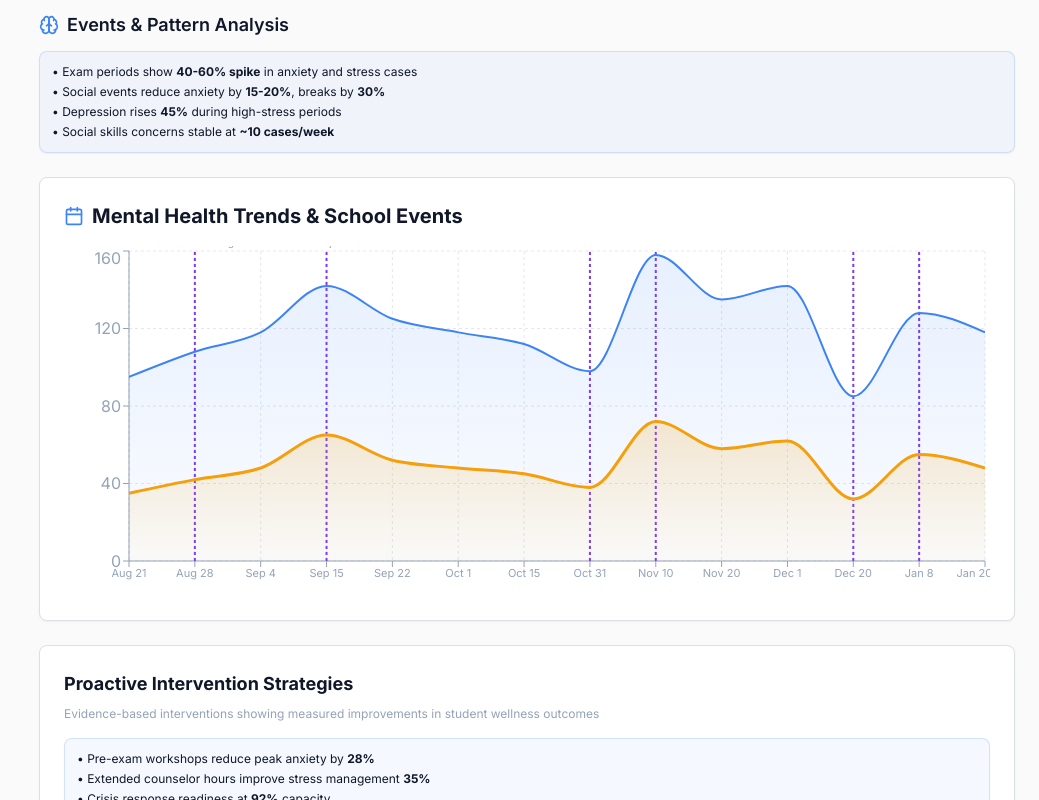
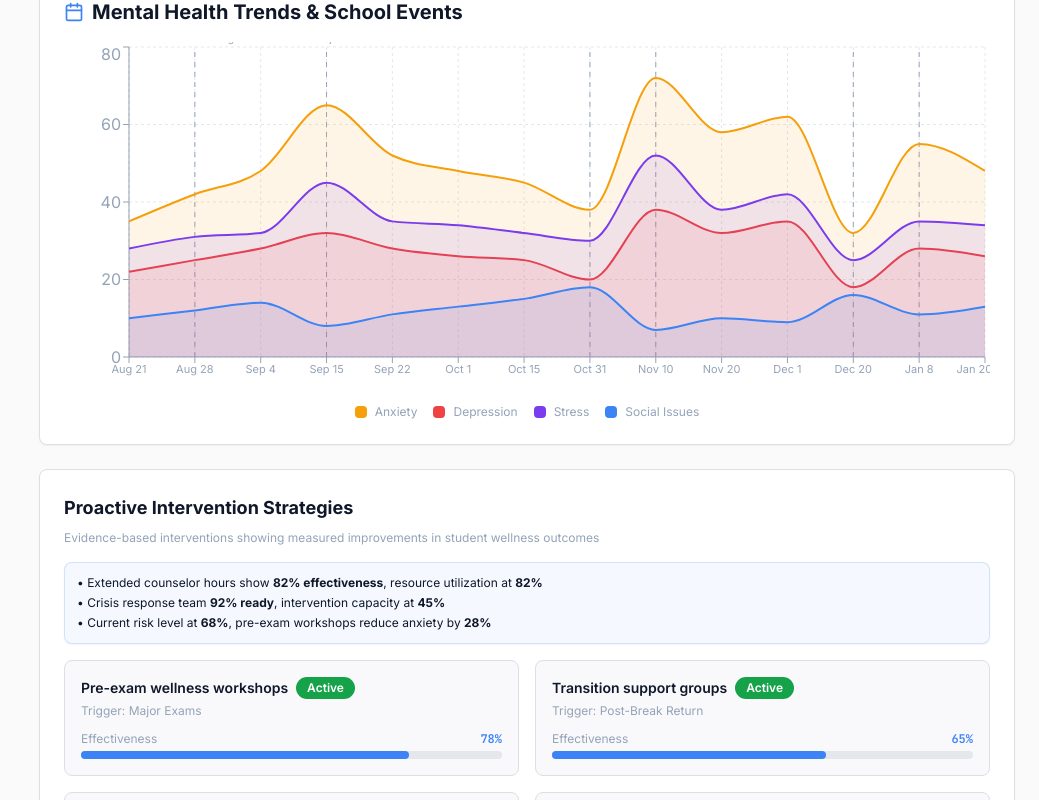
Before and after one commit to ViTheaAI/vithea-mindscape-guardian, a React (Vite) app: page / in a window 1280 px wide. Shown: the part 1480-2280 px from the top of the page, without its empty margins (241-1280 px from the left). Built offline with nearby package versions, Linux system fonts and the light colour scheme; the HTML template or start-up script is replaced by a standard one.

Commit message:
Refine visualizations and data filtering

```diff
--- a/src/components/dashboard/EventsTimeline.tsx
+++ b/src/components/dashboard/EventsTimeline.tsx
@@ -67,19 +67,19 @@ const EventsTimeline = ({ filters }: EventsTimelineProps) => {
   // Mental health trend data aligned with events
   const trendData = [
     { date: 'Aug 21', anxiety: 35, depression: 22, stress: 28, social: 10, total: 95, event: null, eventDesc: null },
-    { date: 'Aug 28', anxiety: 42, depression: 25, stress: 31, social: 10, total: 108, event: 'School Year Begins', eventDesc: 'Initial adjustment period' },
-    { date: 'Sep 4', anxiety: 48, depression: 28, stress: 32, social: 10, total: 118, event: null, eventDesc: null },
-    { date: 'Sep 15', anxiety: 65, depression: 32, stress: 35, social: 10, total: 142, event: 'First Major Exams', eventDesc: 'Increased stress and anxiety' },
-    { date: 'Sep 22', anxiety: 52, depression: 28, stress: 35, social: 10, total: 125, event: null, eventDesc: null },
-    { date: 'Oct 1', anxiety: 48, depression: 26, stress: 34, social: 10, total: 118, event: null, eventDesc: null },
-    { date: 'Oct 15', anxiety: 45, depression: 25, stress: 32, social: 10, total: 112, event: null, eventDesc: null },
-    { date: 'Oct 31', anxiety: 38, depression: 20, stress: 30, social: 10, total: 98, event: 'Halloween Event', eventDesc: 'Social bonding activities' },
-    { date: 'Nov 10', anxiety: 72, depression: 38, stress: 38, social: 10, total: 158, event: 'Midterm Exams', eventDesc: 'Peak academic stress period' },
-    { date: 'Nov 20', anxiety: 58, depression: 32, stress: 35, social: 10, total: 135, event: null, eventDesc: null },
-    { date: 'Dec 1', anxiety: 62, depression: 35, stress: 35, social: 10, total: 142, event: null, eventDesc: null },
-    { date: 'Dec 20', anxiety: 32, depression: 18, stress: 25, social: 10, total: 85, event: 'Winter Break', eventDesc: 'Stress relief and recovery' },
-    { date: 'Jan 8', anxiety: 55, depression: 28, stress: 35, social: 10, total: 128, event: 'Return to School', eventDesc: 'Post-holiday adjustment' },
-    { date: 'Jan 20', anxiety: 48, depression: 26, stress: 34, social: 10, total: 118, event: null, eventDesc: null },
+    { date: 'Aug 28', anxiety: 42, depression: 25, stress: 31, social: 12, total: 110, event: 'School Year Begins', eventDesc: 'Initial adjustment period' },
+    { date: 'Sep 4', anxiety: 48, depression: 28, stress: 32, social: 14, total: 122, event: null, eventDesc: null },
+    { date: 'Sep 15', anxiety: 65, depression: 32, stress: 45, social: 8, total: 150, event: 'First Major Exams', eventDesc: 'Increased stress and anxiety' },
+    { date: 'Sep 22', anxiety: 52, depression: 28, stress: 35, social: 11, total: 126, event: null, eventDesc: null },
+    { date: 'Oct 1', anxiety: 48, depression: 26, stress: 34, social: 13, total: 121, event: null, eventDesc: null },
+    { date: 'Oct 15', anxiety: 45, depression: 25, stress: 32, social: 15, total: 117, event: null, eventDesc: null },
+    { date: 'Oct 31', anxiety: 38, depression: 20, stress: 30, social: 18, total: 106, event: 'Halloween Event', eventDesc: 'Social bonding activities' },
+    { date: 'Nov 10', anxiety: 72, depression: 38, stress: 52, social: 7, total: 169, event: 'Midterm Exams', eventDesc: 'Peak academic stress period' },
+    { date: 'Nov 20', anxiety: 58, depression: 32, stress: 38, social: 10, total: 138, event: null, eventDesc: null },
+    { date: 'Dec 1', anxiety: 62, depression: 35, stress: 42, social: 9, total: 148, event: null, eventDesc: null },
+    { date: 'Dec 20', anxiety: 32, depression: 18, stress: 25, social: 16, total: 91, event: 'Winter Break', eventDesc: 'Stress relief and recovery' },
+    { date: 'Jan 8', anxiety: 55, depression: 28, stress: 35, social: 11, total: 129, event: 'Return to School', eventDesc: 'Post-holiday adjustment' },
+    { date: 'Jan 20', anxiety: 48, depression: 26, stress: 34, social: 13, total: 121, event: null, eventDesc: null },
   ];
 
   // Intervention strategies based on patterns
@@ -133,10 +133,10 @@ const EventsTimeline = ({ filters }: EventsTimelineProps) => {
       {/* Concise Summary */}
       <Card className="bg-primary/5 border border-primary/20 p-3">
         <ul className="text-xs text-foreground space-y-1">
-          <li>• Exam periods show <strong>40-60% spike</strong> in anxiety and stress cases</li>
-          <li>• Social events reduce anxiety by <strong>15-20%</strong>, breaks by <strong>30%</strong></li>
-          <li>• Depression rises <strong>45%</strong> during high-stress periods</li>
-          <li>• Social skills concerns stable at <strong>~10 cases/week</strong></li>
+          <li>• <strong>Stress</strong> peaks at 52 cases during midterms, <strong>anxiety</strong> reaches 72 cases</li>
+          <li>• <strong>Depression</strong> rises 73% during high-stress periods (38 cases at peak)</li>
+          <li>• <strong>Social concerns</strong> drop to 7-8 during exams, increase to 16-18 during positive events</li>
+          <li>• Winter break reduces <strong>all concerns by 40-50%</strong></li>
         </ul>
       </Card>
 
@@ -151,16 +151,6 @@ const EventsTimeline = ({ filters }: EventsTimelineProps) => {
 
         <ResponsiveContainer width="100%" height={350}>
           <AreaChart data={trendData}>
-            <defs>
-              <linearGradient id="anxietyGradient" x1="0" y1="0" x2="0" y2="1">
-                <stop offset="5%" stopColor="hsl(var(--warning))" stopOpacity={0.3}/>
-                <stop offset="95%" stopColor="hsl(var(--warning))" stopOpacity={0.05}/>
-              </linearGradient>
-              <linearGradient id="totalGradient" x1="0" y1="0" x2="0" y2="1">
-                <stop offset="5%" stopColor="hsl(var(--primary))" stopOpacity={0.2}/>
-                <stop offset="95%" stopColor="hsl(var(--primary))" stopOpacity={0.05}/>
-              </linearGradient>
-            </defs>
             <CartesianGrid strokeDasharray="3 3" stroke="hsl(var(--border))" />
             <XAxis
               dataKey="date"
@@ -188,8 +178,8 @@ const EventsTimeline = ({ filters }: EventsTimelineProps) => {
                       )}
                       <p className="text-sm font-semibold mb-1">Total Cases: <strong>{data.total}</strong></p>
                       <div className="space-y-0.5 text-xs">
-                        <p>Anxiety: <strong className="text-chart-red">{data.anxiety}</strong></p>
-                        <p>Depression: <strong className="text-chart-amber">{data.depression}</strong></p>
+                        <p>Anxiety: <strong className="text-warning">{data.anxiety}</strong></p>
+                        <p>Depression: <strong className="text-critical">{data.depression}</strong></p>
                         <p>Stress: <strong className="text-chart-purple">{data.stress}</strong></p>
                         <p>Social: <strong className="text-chart-blue">{data.social}</strong></p>
                       </div>
@@ -205,9 +195,9 @@ const EventsTimeline = ({ filters }: EventsTimelineProps) => {
               <ReferenceLine
                 key={index}
                 x={event.date}
-                stroke="hsl(var(--chart-purple))"
-                strokeDasharray="3 3"
-                strokeWidth={2}
+                stroke="hsl(var(--muted-foreground))"
+                strokeDasharray="5 5"
+                strokeWidth={1}
               >
                 <Label
                   value={event.name.substring(0, 15)}
@@ -220,20 +210,57 @@ const EventsTimeline = ({ filters }: EventsTimelineProps) => {
 
             <Area
               type="monotone"
-              dataKey="total"
-              stroke="hsl(var(--primary))"
-              fill="url(#totalGradient)"
+              dataKey="anxiety"
+              stroke="hsl(var(--warning))"
+              fill="hsl(var(--warning))"
+              fillOpacity={0.1}
               strokeWidth={2}
             />
             <Area
               type="monotone"
-              dataKey="anxiety"
-              stroke="hsl(var(--warning))"
-              fill="url(#anxietyGradient)"
-              strokeWidth={3}
+              dataKey="depression"
+              stroke="hsl(var(--critical))"
+              fill="hsl(var(--critical))"
+              fillOpacity={0.1}
+              strokeWidth={2}
+            />
+            <Area
+              type="monotone"
+              dataKey="stress"
+              stroke="hsl(var(--chart-purple))"
+              fill="hsl(var(--chart-purple))"
+              fillOpacity={0.1}
+              strokeWidth={2}
+            />
+            <Area
+              type="monotone"
+              dataKey="social"
+              stroke="hsl(var(--chart-blue))"
+              fill="hsl(var(--chart-blue))"
+              fillOpacity={0.1}
+              strokeWidth={2}
             />
           </AreaChart>
         </ResponsiveContainer>
+
+        <div className="mt-3 flex flex-wrap justify-center gap-x-4 gap-y-2 text-xs">
+          <div className="flex items-center space-x-2">
+            <div className="w-3 h-3 bg-warning rounded"></div>
+            <span className="text-muted-foreground">Anxiety</span>
+          </div>
+          <div className="flex items-center space-x-2">
+            <div className="w-3 h-3 bg-critical rounded"></div>
+            <span className="text-muted-foreground">Depression</span>
+          </div>
+          <div className="flex items-center space-x-2">
+            <div className="w-3 h-3 bg-chart-purple rounded"></div>
+            <span className="text-muted-foreground">Stress</span>
+          </div>
+          <div className="flex items-center space-x-2">
+            <div className="w-3 h-3 bg-chart-blue rounded"></div>
+            <span className="text-muted-foreground">Social Issues</span>
+          </div>
+        </div>
       </Card>
 
       {/* Proactive Intervention Strategies with Effectiveness */}
@@ -246,9 +273,9 @@ const EventsTimeline = ({ filters }: EventsTimelineProps) => {
         {/* Summary */}
         <Card className="bg-primary/5 border border-primary/20 p-3 mb-4">
           <ul className="text-xs text-foreground space-y-1">
-            <li>• Pre-exam workshops reduce peak anxiety by <strong>28%</strong></li>
-            <li>• Extended counselor hours improve stress management <strong>35%</strong></li>
-            <li>• Crisis response readiness at <strong>92%</strong> capacity</li>
+            <li>• Extended counselor hours show <strong>82% effectiveness</strong>, resource utilization at <strong>82%</strong></li>
+            <li>• Crisis response team <strong>92% ready</strong>, intervention capacity at <strong>45%</strong></li>
+            <li>• Current risk level at <strong>68%</strong>, pre-exam workshops reduce anxiety by <strong>28%</strong></li>
           </ul>
         </Card>
 
--- a/src/components/dashboard/PopulationInsights.tsx
+++ b/src/components/dashboard/PopulationInsights.tsx
@@ -13,9 +13,6 @@ interface PopulationInsightsProps {
 
 const PopulationInsights = ({ filters }: PopulationInsightsProps) => {
   const gradeData = [
-    { grade: "Grade 6", total: 52, risk: 12, percentage: 23.1 },
-    { grade: "Grade 7", total: 48, risk: 15, percentage: 31.3 },
-    { grade: "Grade 8", total: 45, risk: 13, percentage: 28.9 },
     { grade: "Grade 9", total: 92, risk: 28, percentage: 30.4 },
     { grade: "Grade 10", total: 88, risk: 27, percentage: 30.7 },
     { grade: "Grade 11", total: 85, risk: 22, percentage: 25.9 },
@@ -36,7 +33,7 @@ const PopulationInsights = ({ filters }: PopulationInsightsProps) => {
       {/* Concise Summary */}
       <Card className="bg-primary/5 border border-primary/20 p-3">
         <ul className="text-xs text-foreground space-y-1">
-          <li>• Risk increases with grade level (peaks at <strong>30.6%</strong> in Grades 9-10)</li>
+          <li>• Grade 10 shows highest risk rate at <strong>30.7%</strong></li>
           <li>• Anxiety cases up <strong>180%</strong> from Sep to Jan</li>
         </ul>
       </Card>
```
Also changed, not shown: src/components/dashboard/AdvancedVisualizations.tsx (+10 -6 lines).
